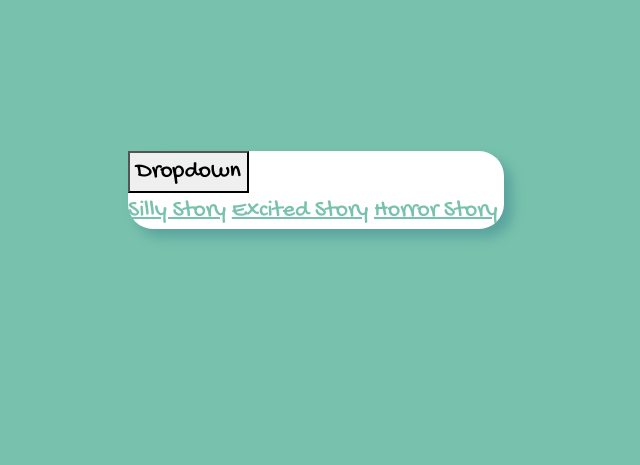
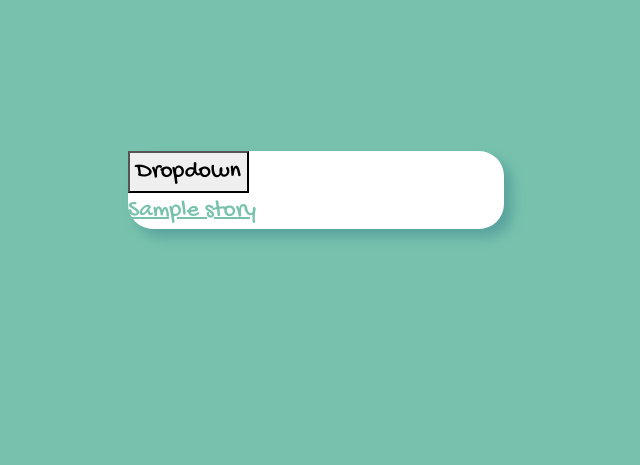
Before and after one commit to charleschitty/Flask-Madlibs, a Flask app: template templates/storytemplates.html in a window 1280 px wide. Shown: the part 210-675 px from the top of the page, without its empty margins (324-964 px from the left). Run offline with Flask 3, Linux system fonts and the light colour scheme; the template is opened without the code that fills it: most values are stand-ins (such as "Sample title", 1, 10 or a date in 2020); parts of the project's set-up code (start-up, migrations or seed data) failed here and were passed over.

```diff
--- a/app.py
+++ b/app.py
@@ -12,8 +12,14 @@ debug = DebugToolbarExtension(app)
 def index():
     """Return homepage"""
 
+    # stories = [
+    #     stories.silly_story, stories.excited_story, stories.horror_story
+    # ]
+
+    # return render_template("base.html", stories = stories)
+
     # Creates list ['noun', 'verb']
-    prompts = silly_story.prompts
+    prompts = stories.silly_story.prompts
 
     return render_template("questions.html", prompts = prompts)
 
@@ -21,7 +27,7 @@ def index():
 def get_madlibs():
     """Gets form results and return story madlib"""
 
-    text = silly_story.get_result_text(request.args)
+    text = stories.silly_story.get_result_text(request.args)
 
     return render_template("results.html", story_text=text)
 
@@ -29,3 +35,9 @@ def get_madlibs():
 @app.get("/template")
 def get_templates():
     """Shows story templates to pick from"""
+
+    story_templates = [
+        stories.silly_story, stories.excited_story, stories.horror_story
+        ]
+
+    return render_template("storytemplates.html", stories = story_templates)
--- a/stories.py
+++ b/stories.py
@@ -56,3 +56,6 @@ horror_story = Story(
     """In a spooky {place}, there once was a {noun} who {verb}
     into a {adjective} world. They didn't die, they met {plural_noun}."""
 )
+
+
+class Stories:
--- a/templates/base.html
+++ b/templates/base.html
@@ -17,7 +17,26 @@
   <div class="row vh-100">
     <div class="mx-auto my-auto">
       <main class="col w-100">
-        {% block content %}{% endblock %}
+        {% block content %}
+
+        <div class="dropdown">
+          <form action = "/">
+          <button class="dropbtn">Dropdown</button>
+          <div class="dropdown-content">
+
+            <!-- Look into HTML select instead of dropdown -->
+            <!-- HTML select can change the action of the form submit -->
+
+
+            {% for story in stories %}
+              <a href="/">{{ story }}</a>
+            {% endfor %}
+
+          </div>
+          </form>
+         </div>
+
+        {% endblock %}
       </main>
     </div>
   </div>
--- a/templates/storytemplates.html
+++ b/templates/storytemplates.html
@@ -15,9 +15,11 @@
 <div class="dropdown">
   <button class="dropbtn">Dropdown</button>
   <div class="dropdown-content">
-    <a href="#">Silly Story</a>
-    <a href="#">Excited Story</a>
-    <a href="#">Horror Story</a>
+
+    {% for story in stories %}
+      <a href="#">{{ story }}</a>
+    {% endfor %}
+
   </div>
  </div>
 
```
